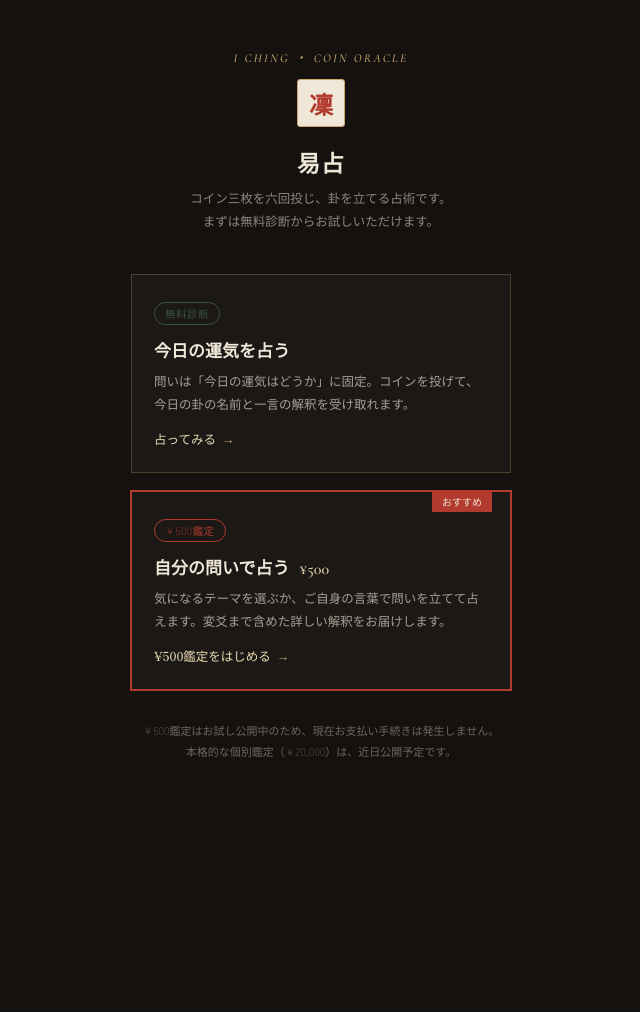
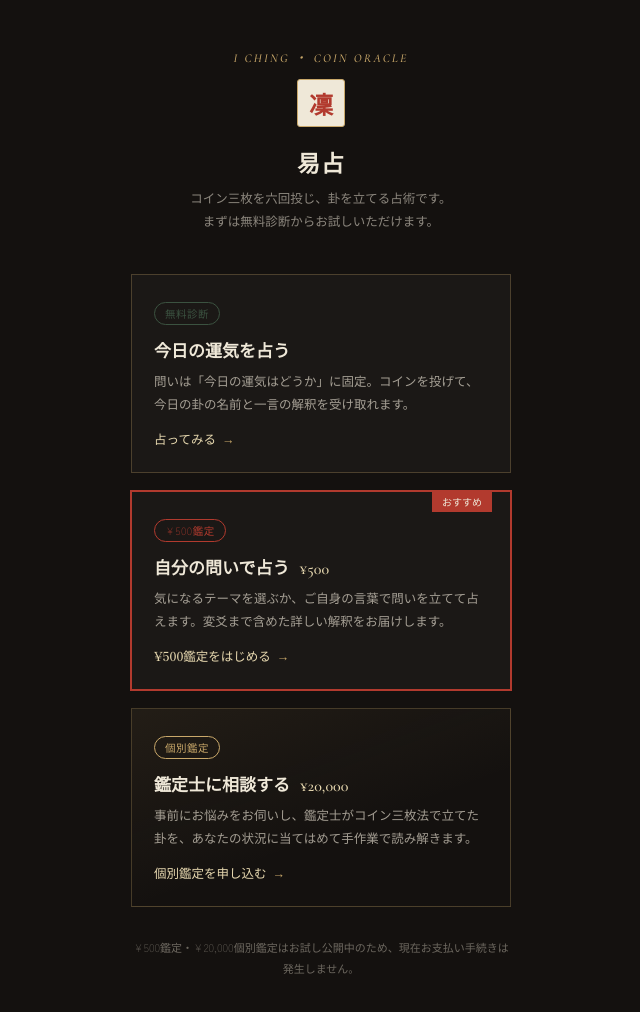
Before and after one commit to fortune24telling/iching, a website: page public/index.html in a window 1280 px wide. Shown: the whole page, without its empty margins (319-959 px from the left). Before the commit the page ends 822 px from the top, so only its background shows below. Drawn offline with nearby package versions, Linux system fonts and the light colour scheme.

Commit message:
indexと無料診断結果ページに¥20,000個別鑑定のダミーボタンを追加

```diff
--- a/public/index.html
+++ b/public/index.html
@@ -54,6 +54,8 @@
   }
   .menu-badge.free{ color:var(--jade); border:1px solid var(--jade); }
   .menu-badge.paid{ color:var(--vermilion); border:1px solid var(--vermilion); }
+  .menu-badge.premium{ color:var(--gold); border:1px solid var(--gold); }
+  .menu-card.premium{ background:linear-gradient(160deg, rgba(201,168,106,0.08), transparent 60%); }
   .menu-card h2{ font-family:'Shippori Mincho',serif; font-size:17px; margin-bottom:8px; display:flex; align-items:baseline; gap:10px; }
   .menu-card h2 .price{ font-family:'Cormorant Garamond',serif; font-size:16px; color:var(--gold-soft); font-weight:500; }
   .menu-card p{ font-size:12.5px; color:rgba(239,232,216,0.65); line-height:1.8; margin-bottom:14px; }
@@ -91,7 +93,14 @@
     <div class="cta">¥500鑑定をはじめる <span class="arrow">→</span></div>
   </a>
 
-  <p class="note">¥500鑑定はお試し公開中のため、現在お支払い手続きは発生しません。<br>本格的な個別鑑定（¥20,000）は、近日公開予定です。</p>
+  <a class="menu-card premium" href="#">
+    <span class="menu-badge premium">個別鑑定</span>
+    <h2>鑑定士に相談する <span class="price">¥20,000</span></h2>
+    <p>事前にお悩みをお伺いし、鑑定士がコイン三枚法で立てた卦を、あなたの状況に当てはめて手作業で読み解きます。</p>
+    <div class="cta">個別鑑定を申し込む <span class="arrow">→</span></div>
+  </a>
+
+  <p class="note">¥500鑑定・¥20,000個別鑑定はお試し公開中のため、現在お支払い手続きは発生しません。</p>
 </div>
 
 </body>
```
Also changed, not shown: public/free.html (+13 -0 lines).
